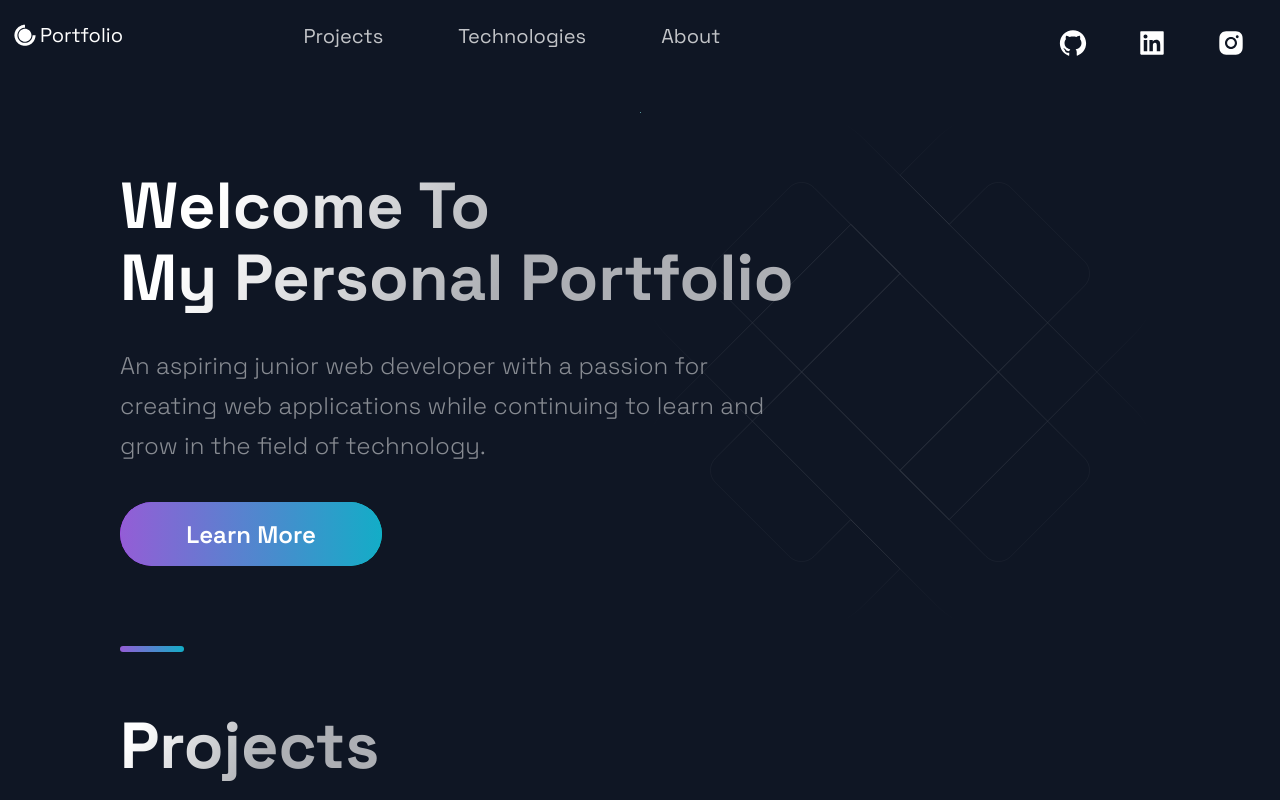
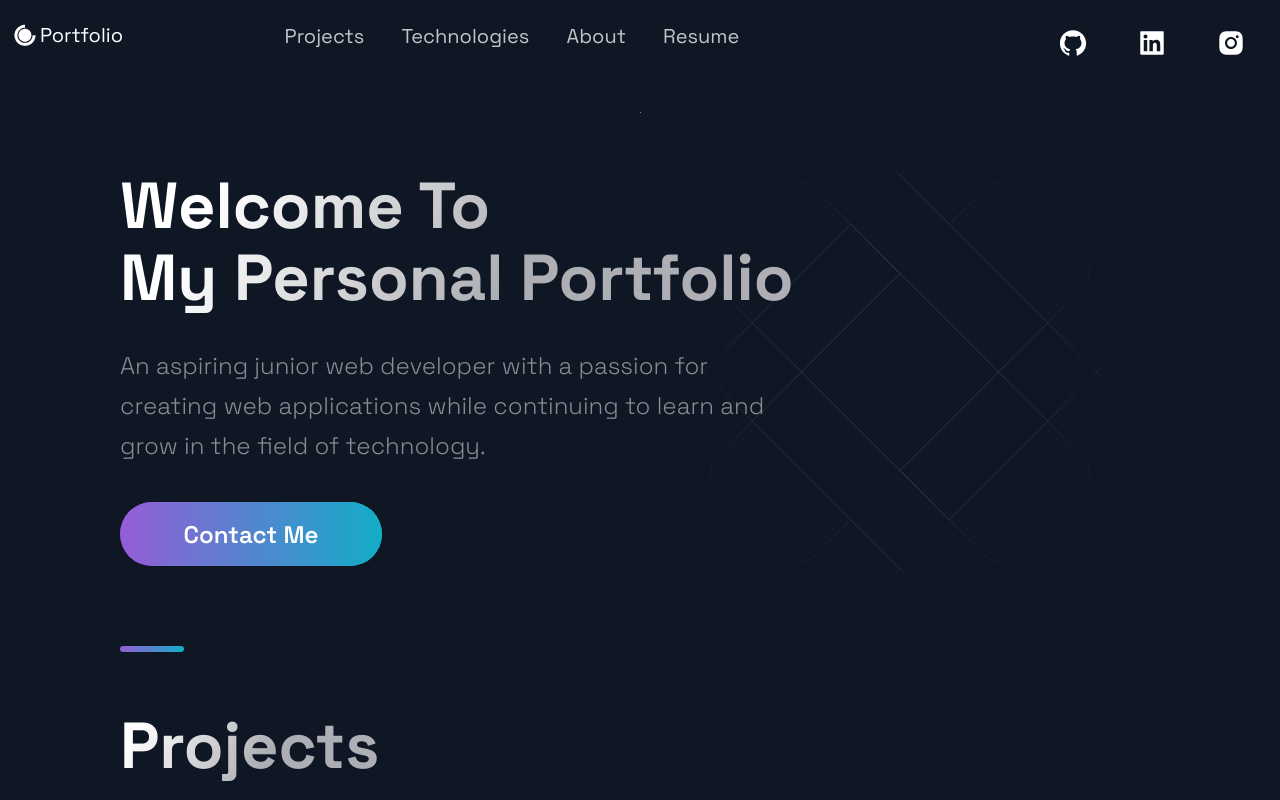
Before and after one commit to CristianC707/React_Portfolio, a Next.js app: page / in a window 1280 px wide. Shown: the top 800 px of the page. Built offline with nearby package versions, Linux system fonts and the light colour scheme.

Commit message:
Finished updating

```diff
--- a/src/components/Footer/Footer.js
+++ b/src/components/Footer/Footer.js
@@ -3,10 +3,13 @@ import { AiFillGithub, AiFillInstagram, AiFillLinkedin } from 'react-icons/ai';
 
 import { SocialIcons } from '../Header/HeaderStyles';
 import { CompanyContainer, FooterWrapper, LinkColumn, LinkItem, LinkList, LinkTitle, Slogan, SocialContainer, SocialIconsContainer } from './FooterStyles';
+import { SectionTitle } from '../../styles/GlobalComponents';
 
 const Footer = () => {
   return (
+
     <FooterWrapper>
+      <SectionTitle id="contact">Contact Me</SectionTitle>
       <LinkList>
         <LinkColumn>
           <LinkTitle>Call</LinkTitle>
--- a/src/components/Header/Header.js
+++ b/src/components/Header/Header.js
@@ -30,6 +30,9 @@ const Header = () =>  (
           <NavLink>About</NavLink>
         </Link>
       </li>
+      <li>
+          <NavLink href='https://1drv.ms/w/s!AmRrLJX2JnEHsS1sP-qyqm-5oGjs?e=zlHlT3'>Resume</NavLink>
+      </li>
     </Div2>
     <Div3>
       <SocialIcons href="https://github.com/CristianC707">
--- a/src/components/Hero/Hero.js
+++ b/src/components/Hero/Hero.js
@@ -14,7 +14,7 @@ const Hero = () => (
       <SectionText>
         An aspiring junior web developer with a passion for creating web applications while continuing to learn and grow in the field of technology.
       </SectionText>
-      <Button onClick={() => window.location = 'https://1drv.ms/w/s!AmRrLJX2JnEHsS1sP-qyqm-5oGjs?e=3DhSMi'}>Learn More</Button>
+      <Button onClick={() => window.location = '#contact'}>Contact Me</Button>
     </LeftSection>
   </Section>
 );
--- a/src/constants/constants.js
+++ b/src/constants/constants.js
@@ -39,6 +39,6 @@ export const projects = [
 
 export const TimeLineData = [
   { year: 2019, text: 'Graduated from Hampden Dubose Highschool and second overall to graduate from a family of six.', },
-  { year: 2019, text: 'Got certified through the University of Central Florida as an Aviation Tech.', },
+  { year: 2020, text: 'Got certified through the University of Central Florida as an Aviation Tech.', },
   { year: 2021, text: 'Graduated from UCF\'s coding bootcamp for Web Development', },
 ];
```
